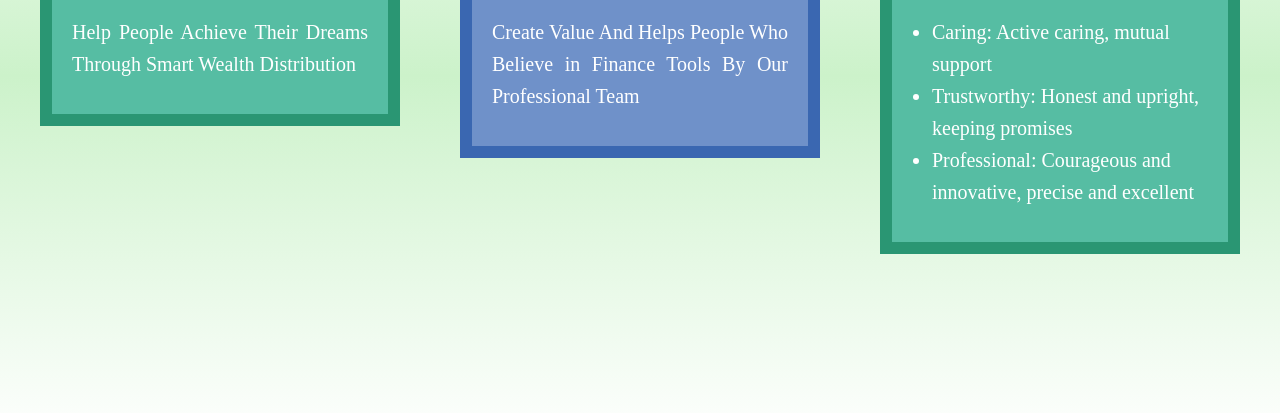
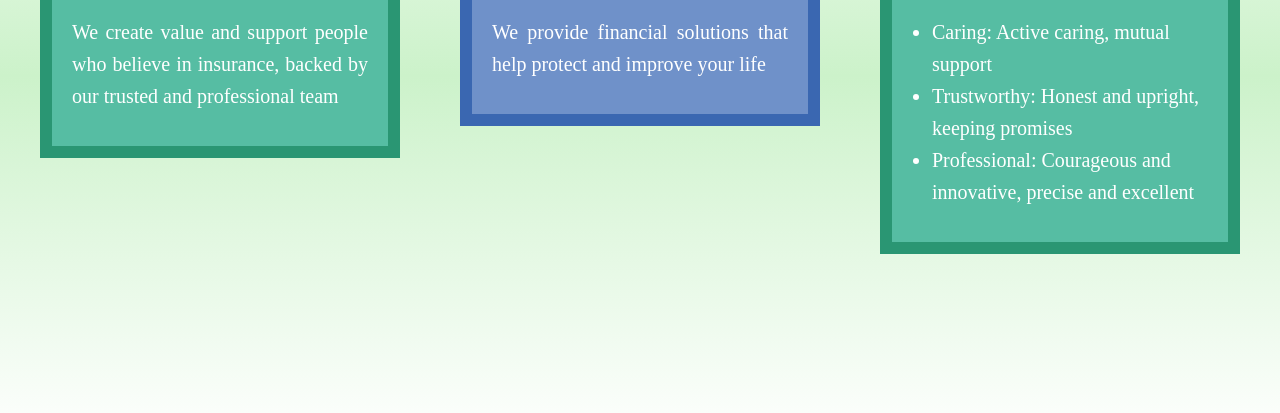
Before and after one commit to JVWealthAdvisory/JVWA, a plain HTML site: page v_m_v.html in a window 1280 px wide. Shown: the part 687-1100 px from the top of the page. Drawn offline with Linux system fonts and the light colour scheme.

Commit message:
Update v_m_v.html

```diff
--- a/v_m_v.html
+++ b/v_m_v.html
@@ -61,7 +61,7 @@
                 <img class="icon" src="pictures/vission_logo.png">
                 <div class="vision_background">
                     <h2>Vision</h2>
-                    <p>Help People Achieve Their Dreams Through Smart Wealth Distribution </p>
+                    <p>We create value and support people who believe in insurance, backed by our trusted and professional team </p>
                 </div>
             </div>
             <div class="mission scroll-hidden2">
@@ -69,7 +69,7 @@
                 <img class="icon" src="pictures/mission_logo.png">
                 <div class="mission_background">
                     <h2>Mission</h2>
-                    <p>Create Value And Helps People Who Believe in Finance Tools By Our Professional Team</p>
+                    <p>We provide financial solutions that help protect and improve your life</p>
                 </div>
             </div>
             <div class="value scroll-hidden1">
```
